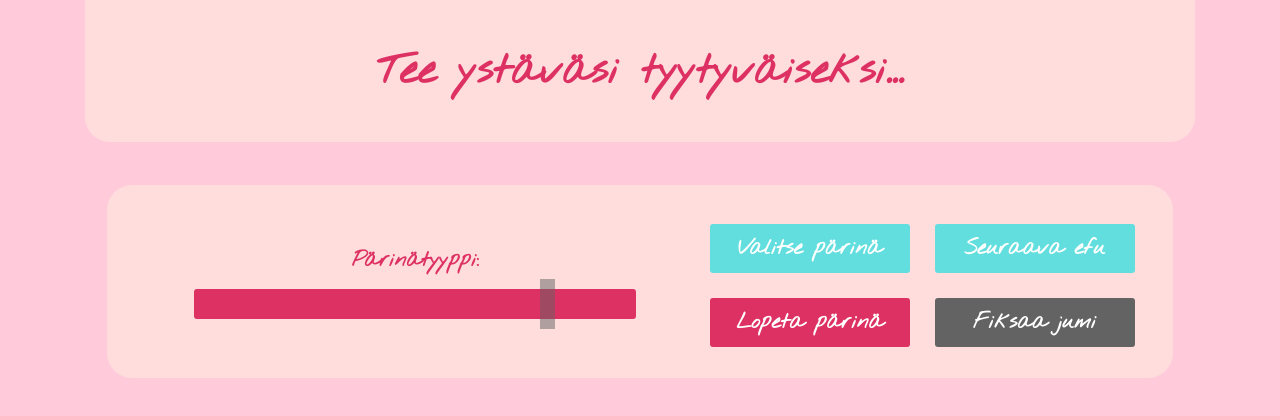
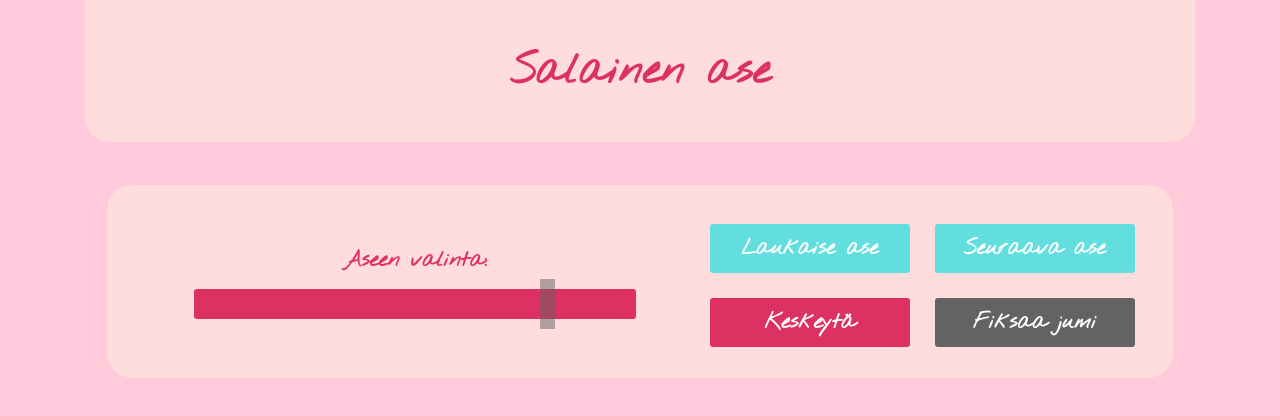
Before and after one commit to zouppen/sextoy, a plain HTML site: page data/index.html in a window 1280 px wide. Drawn offline with Linux system fonts and the light colour scheme.

Commit message:
Apply agent naming scheme

```diff
--- a/data/index.html
+++ b/data/index.html
@@ -119,16 +119,16 @@
             <p class="browsehappy">You are using an <strong>outdated</strong> browser. Please <a href="http://browsehappy.com/">upgrade your browser</a> to improve your experience.</p>
         <![endif]-->
 
-	<h1>Tee ystäväsi tyytyväiseksi...</h1>
+	<h1>Salainen ase</h1>
 	<div id="content">
 		<table border="0" cellspacing="10" style="height: 100%;">
 		<tr><td rowspan="2" style="width: 100%; vertical-align: middle;">
-			<label for="effect">Pärinätyyppi: </label><br />
+			<label for="effect">Aseen valinta:</label><br />
 			<input id="effect" name="effect" min="0" max="37" value="30" type="range">
 		</td>
-		<td>	<input onclick="on()" value="Valitse pärinä" type="submit" id="btnOn"></td>
-		<td>	<input onclick="next()" value="Seuraava efu" type="submit" id="btnNext"></td></tr>
-		<tr><td>	<input onclick="off()" value="Lopeta pärinä" type="submit" id="btnOff"></td>
+		<td>	<input onclick="on()" value="Laukaise ase" type="submit" id="btnOn"></td>
+		<td>	<input onclick="next()" value="Seuraava ase" type="submit" id="btnNext"></td></tr>
+		<tr><td>	<input onclick="off()" value="Keskeytä" type="submit" id="btnOff"></td>
 		<td>	<input onclick="reset()" value="Fiksaa jumi" type="submit" id="btnReset"></td>
 		</tr>
 
```
